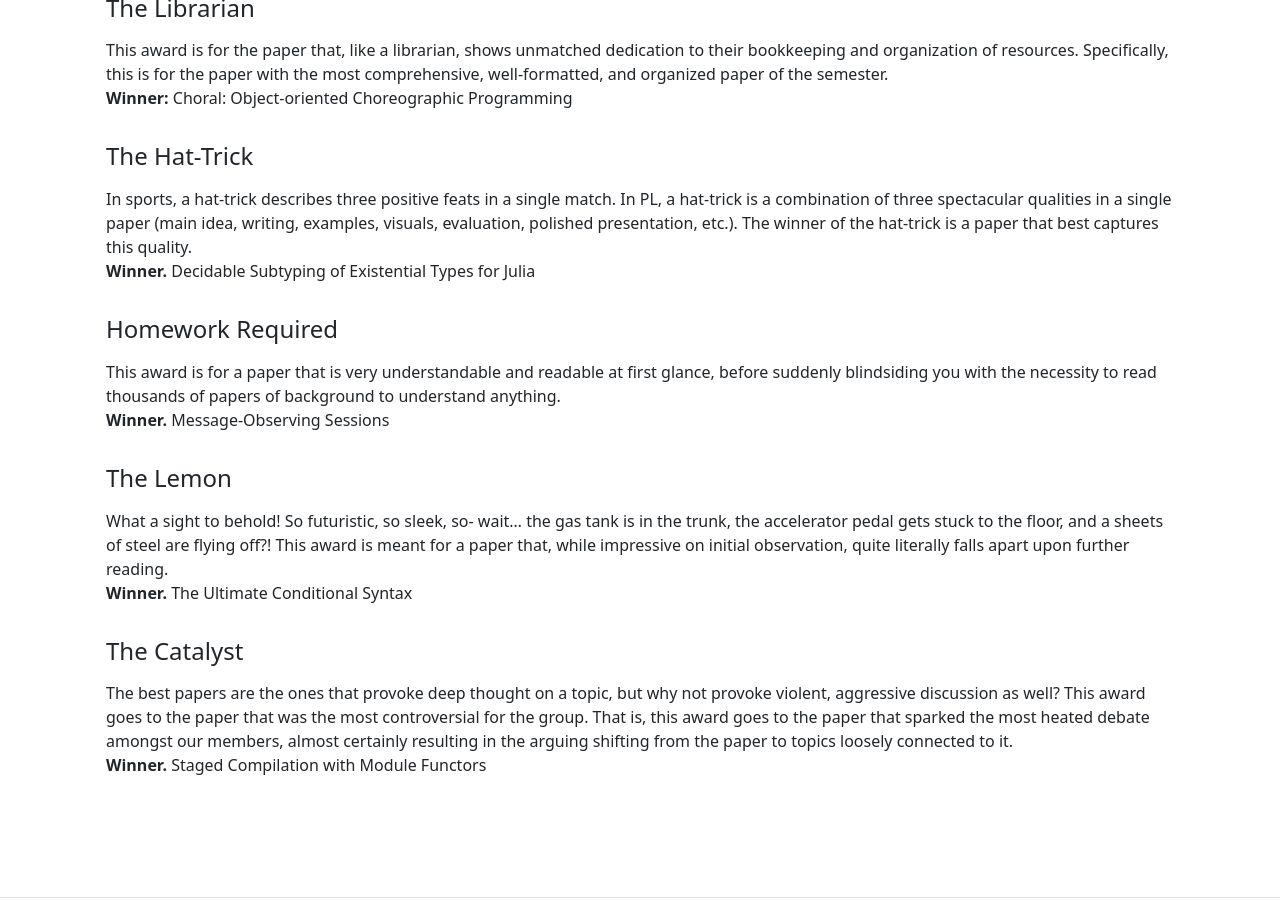
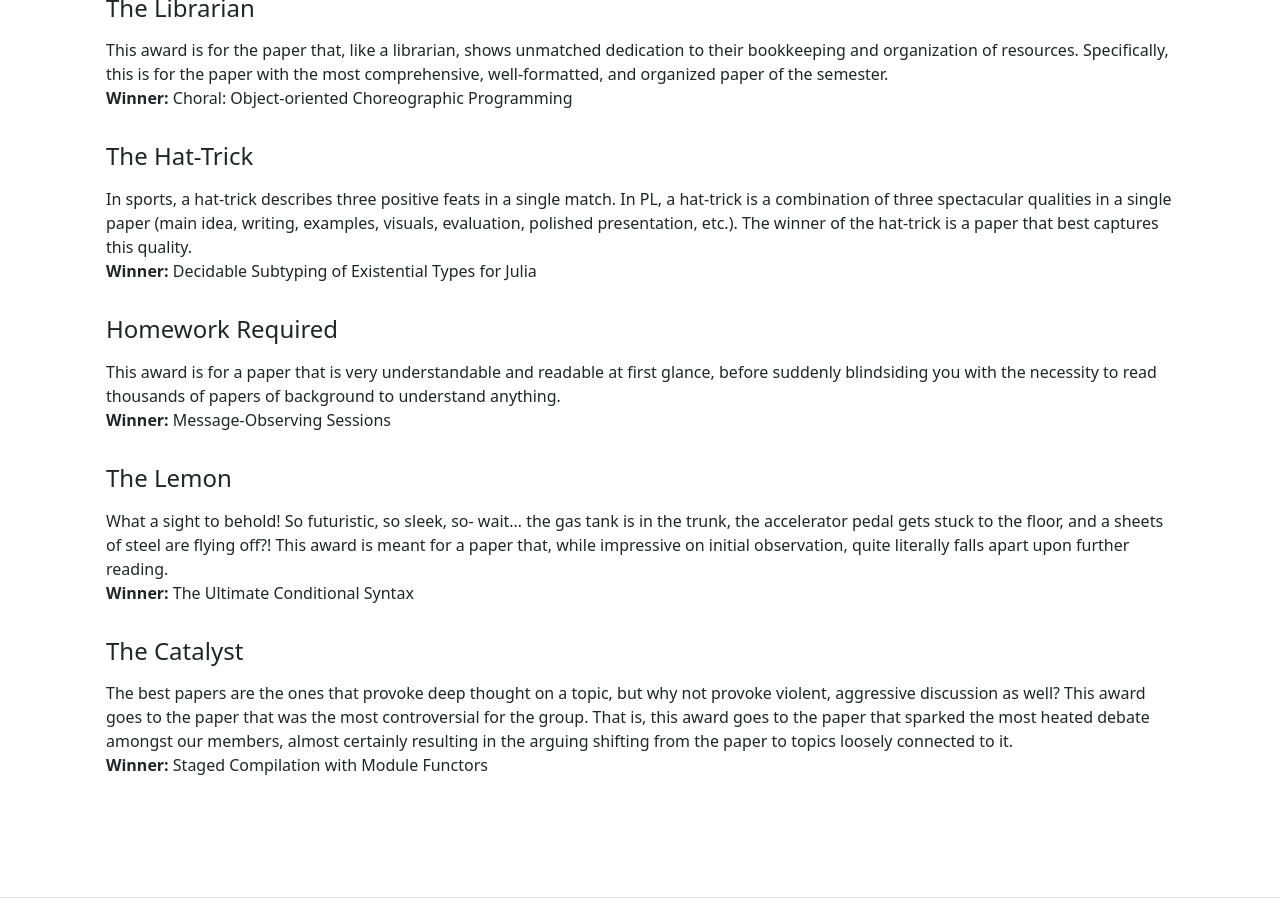
Before and after one commit to the-au-forml-lab/plgroup, a Jekyll site: the page built from docs/_past_semesters/2025_spring/index.md, in a window 1280 px wide and 900 px high, scrolled down 2477 px. Built offline with Jekyll 4.4.1, drawn with Linux system fonts in a browser that asks for light colours.

Commit message:
minor fixes

```diff
--- a/docs/_past_semesters/2025_spring/awards.md
+++ b/docs/_past_semesters/2025_spring/awards.md
@@ -10,16 +10,16 @@ This award is for the paper that, like a librarian, shows unmatched dedication t
 
 #### The Hat-Trick
 In sports, a hat-trick describes three positive feats in a single match. In PL, a hat-trick is a combination of three spectacular qualities in a single paper (main idea, writing, examples, visuals, evaluation, polished presentation, etc.). The winner of the hat-trick is a paper that best captures this quality.
-<br/>**Winner.** Decidable Subtyping of Existential Types for Julia
+<br/>**Winner:** Decidable Subtyping of Existential Types for Julia
 
 #### Homework Required
 This award is for a paper that is very understandable and readable at first glance, before suddenly blindsiding you with the necessity to read thousands of papers of background to understand anything.
-<br/>**Winner.** Message-Observing Sessions
+<br/>**Winner:** Message-Observing Sessions
 
 #### The Lemon
 What a sight to behold! So futuristic, so sleek, so- wait... the gas tank is in the trunk, the accelerator pedal gets stuck to the floor, and a sheets of steel are flying off?! This award is meant for a paper that, while impressive on initial observation, quite literally falls apart upon further reading.
-<br/>**Winner.** The Ultimate Conditional Syntax
+<br/>**Winner:** The Ultimate Conditional Syntax
 
 #### The Catalyst
 The best papers are the ones that provoke deep thought on a topic, but why not provoke violent, aggressive discussion as well? This award goes to the paper that was the most controversial for the group. That is, this award goes to the paper that sparked the most heated debate amongst our members, almost certainly resulting in the arguing shifting from the paper to topics loosely connected to it.
-<br/>**Winner.** Staged Compilation with Module Functors
+<br/>**Winner:** Staged Compilation with Module Functors
```
Also changed, not shown: docs/index.md (+1 -1 lines).
